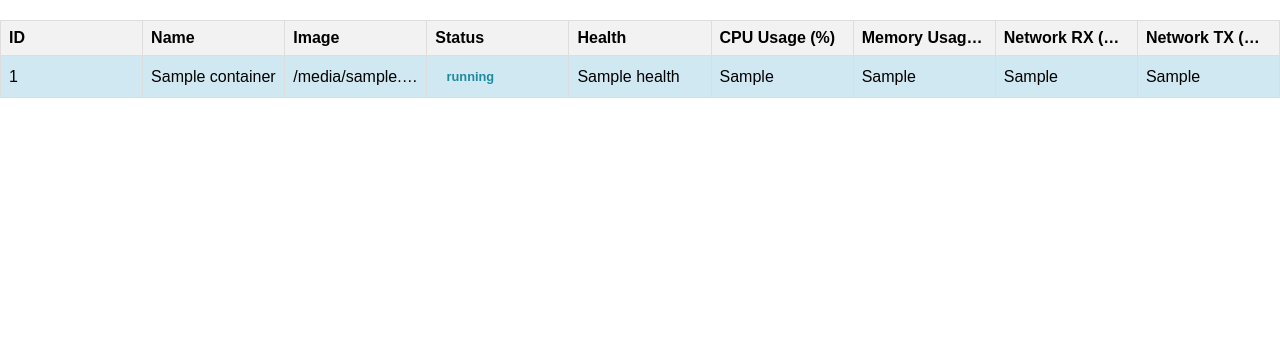
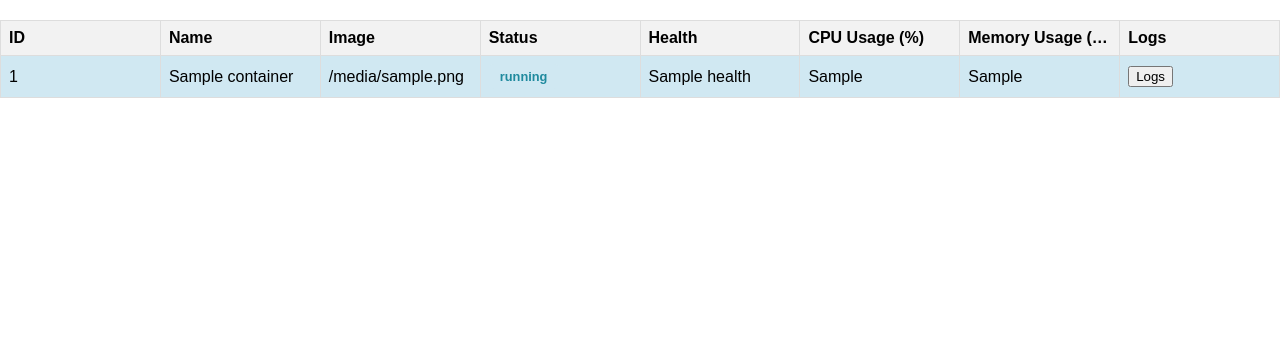
Before and after one commit to SadhvikChirunomula/Docker-Watcher, a Flask app: template templates/containers.html in a window 1280 px wide. Shown: the part 182-522 px from the top of the page. Run offline with Flask 3, Linux system fonts and the light colour scheme; the template is opened without the code that fills it: most values are stand-ins (such as "Sample title", 1, 10 or a date in 2020); some libraries are stand-ins or nearby versions.

Commit message:
bug fices

```diff
--- a/app.py
+++ b/app.py
@@ -1,8 +1,12 @@
-from flask import Flask, render_template
+from flask import Flask, render_template, Response, abort
 import docker
+import os
 
 app = Flask(__name__)
 client = docker.from_env()
+
+HOST = os.getenv('DOCKER_WATCHER_HOST', 'localhost')
+PORT = os.getenv('DOCKER_WATCHER_PORT', '5000')
 
 
 def get_container_stats(container):
@@ -11,15 +15,11 @@ def get_container_stats(container):
         health = container.attrs.get('State', {}).get('Health', {}).get('Status', 'N/A')
         cpu_usage = round(stats['cpu_stats']['cpu_usage']['total_usage'] / (stats['cpu_stats']['online_cpus'] * 10 ** 9) * 100, 2)
         memory_usage = round(stats['memory_stats']['usage'] / (1024 * 1024), 2)
-        network_rx = round(stats['networks']['eth0']['rx_bytes'] / (1024 * 1024), 2)
-        network_tx = round(stats['networks']['eth0']['tx_bytes'] / (1024 * 1024), 2)
     else:
         stats = None
         health = 'N/A'
         cpu_usage = 'N/A'
         memory_usage = 'N/A'
-        network_rx = 'N/A'
-        network_tx = 'N/A'
 
     return {
         'id': container.short_id,
@@ -29,10 +29,7 @@ def get_container_stats(container):
         'health': health,
         'cpu_usage': cpu_usage,
         'memory_usage': memory_usage,
-        'network_rx': network_rx,
-        'network_tx': network_tx
     }
-
 
 
 @app.route('/')
@@ -42,5 +39,15 @@ def containers():
     return render_template('containers.html', containers=container_stats)
 
 
+@app.route('/logs/<container_id>')
+def logs(container_id):
+    try:
+        container = client.containers.get(container_id)
+        container_logs = container.logs()
+        return Response(container_logs, mimetype='text/plain')
+    except docker.errors.NotFound:
+        abort(404)
+
+
 if __name__ == '__main__':
-    app.run(debug=True)
+    app.run(host=HOST, port=PORT, debug=True)
--- a/templates/containers.html
+++ b/templates/containers.html
@@ -137,8 +137,7 @@ th {
         <th>Health</th>
         <th>CPU Usage (%)</th>
         <th>Memory Usage (MB)</th>
-        <th>Network RX (MB)</th>
-        <th>Network TX (MB)</th>
+        <th>Logs</th>
       </tr>
     </thead>
     <tbody>
@@ -151,8 +150,7 @@ th {
         <td>{{ container.health }}</td>
         <td>{{ container.cpu_usage }}</td>
         <td>{{ container.memory_usage }}</td>
-        <td>{{ container.network_rx }}</td>
-        <td>{{ container.network_tx }}</td>
+        <td><button onclick="openLogs('{{ container.id }}')">Logs</button></td>
       </tr>
       {% endfor %}
     </tbody>
@@ -160,6 +158,13 @@ th {
   <div class="footer">
     <p>Created by Sadhvik Chirunomula &copy; 2023</p>
   </div>
+  <script>
+    function openLogs(containerId) {
+      var url = '/logs/' + containerId;
+      window.open(url, '_blank');
+    }
+  </script>
 </body>
 
+
 </html>
```
Lines whose indentation alone changed are shown as unchanged.
